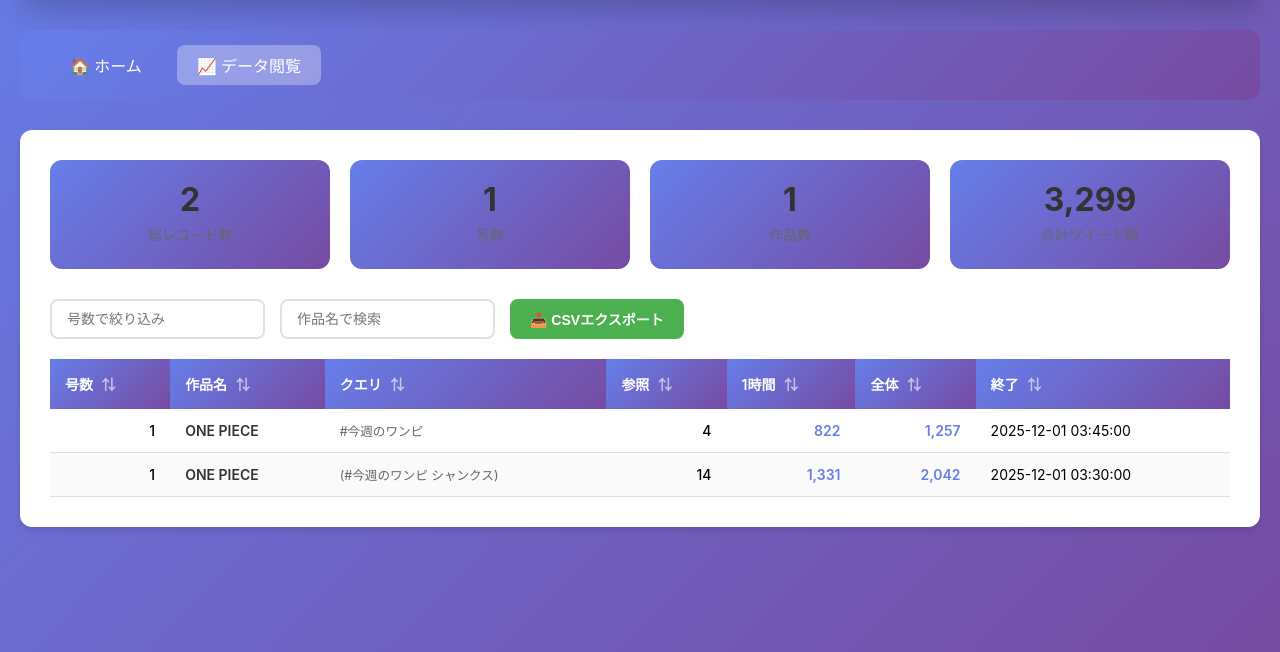
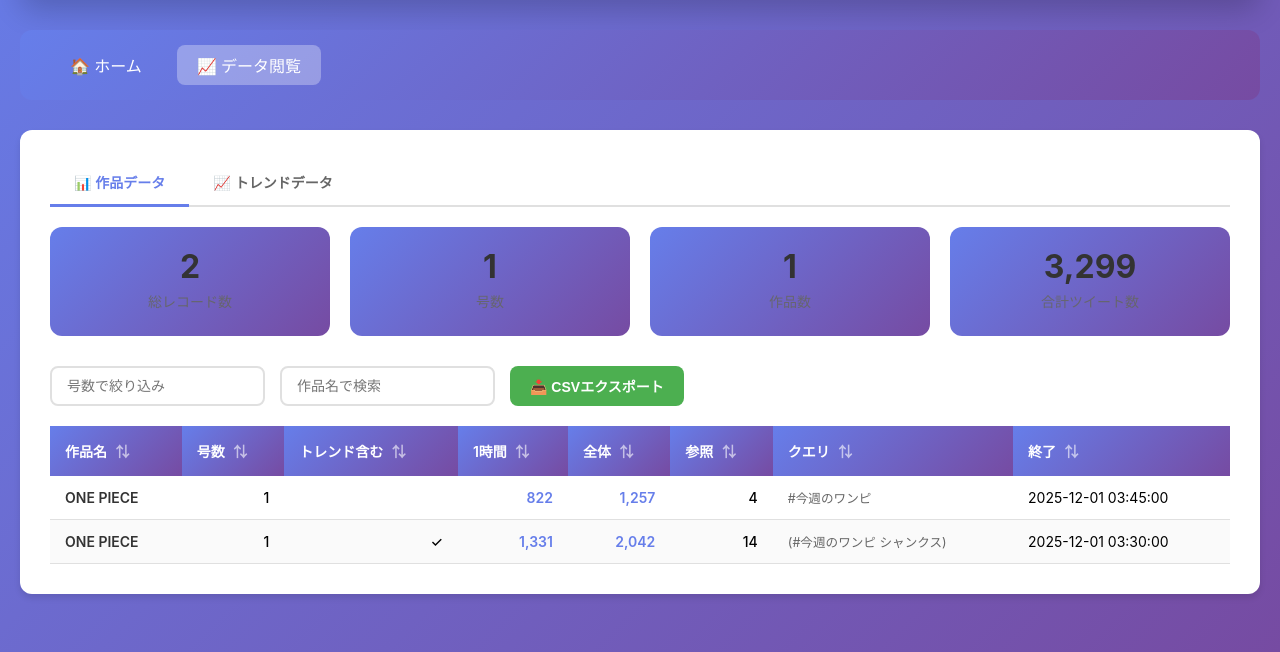
Before and after one commit to shima-ui/JumpData, a Flask app: page /data in a window 1280 px wide. Shown: the part 148-800 px from the top of the page. Run offline with Flask 3, Linux system fonts and the light colour scheme.

Commit message:
feat: トレンドデータ取得APIの追加とデータビュータブの実装

```diff
--- a/app.py
+++ b/app.py
@@ -330,6 +330,35 @@ def get_summary_data():
         print(f"Error loading CSV data: {error_detail}")
         return jsonify({"error": f"データの読み込みに失敗しました: {str(e)}"}), 500
 
+@app.route('/api/get_trend_data')
+def get_trend_data():
+    """保存されたトレンドデータを取得"""
+    try:
+        csv_filename = 'yahoo_trend_analysis_summary.csv'
+        if not os.path.exists(csv_filename):
+            return jsonify({"data": [], "columns": []})
+
+        df = pd.read_csv(csv_filename, encoding='utf-8-sig')
+
+        # DataFrameをJSON形式に変換
+        data = df.to_dict('records')
+
+        # NumPy/Pandasのデータ型を変換
+        serializable_data = []
+        for row in data:
+            serializable_row = {k: convert_to_serializable(v) for k, v in row.items()}
+            serializable_data.append(serializable_row)
+
+        return jsonify({
+            "data": serializable_data,
+            "columns": list(df.columns)
+        })
+    except Exception as e:
+        import traceback
+        error_detail = traceback.format_exc()
+        print(f"Error loading trend CSV data: {error_detail}")
+        return jsonify({"error": f"トレンドデータの読み込みに失敗しました: {str(e)}"}), 500
+
 def build_query_from_list(query_list):
     """クエリ要素のリストからクエリ文字列を作成"""
     if not query_list or len(query_list) == 0:
@@ -615,25 +644,31 @@ def save_to_csv():
 
         if trend_words_data:
             # トレンドワードのマッピングを作成（作品名をキーとする）
-            trend_map = {t['workName']: {'word': t['word'], 'rank': t.get('rank', '')} for t in trend_words_data if t.get('word', '').strip()}
+            trend_map = {}
+            for t in trend_words_data:
+                if t.get('word', '').strip() and t.get('workName', '').strip():
+                    trend_map[t['workName']] = {'word': t['word'], 'rank': t.get('rank', '')}
 
             # トレンドワードの新しいデータを準備
             trend_new_rows = []
+
+            # 作品に紐づいたトレンドワード情報を保存（withTrendWord=Trueの結果から）
             for result in analysis_results:
-                # isTrendがTrueのものだけを処理
-                if result.get('isTrend', False):
+                if result.get('withTrendWord', False) and not result.get('isTrend', False):
                     work_name = result['作品名']
+                    trend_words_list = result.get('trendWords', [])
+
+                    # 対応するトレンド情報を取得
                     trend_info = trend_map.get(work_name, {})
+                    trend_word = '+'.join(trend_words_list) if trend_words_list else trend_info.get('word', '')
 
-                    # トレンドワードが空でない場合のみ追加
-                    trend_word = trend_info.get('word', '').strip()
                     if not trend_word:
                         continue
 
                     trend_new_row = {
                         '号数': issue_number,
+                        '作品名': work_name,
                         'トレンドワード': trend_word,
-                        '作品名': work_name,
                         '順位': trend_info.get('rank', ''),
                         '参照': result['参照カウント'] if result['参照カウント'] is not None else 0,
                         '1時間': result['1時間集計'] if result['1時間集計'] is not None else 0,
@@ -649,24 +684,23 @@ def save_to_csv():
                 if os.path.exists(trend_csv_filename) and os.path.getsize(trend_csv_filename) > 0:
                     try:
                         df_trend_existing = pd.read_csv(trend_csv_filename, encoding='utf-8-sig')
-                        # 同じ号数とトレンドワード、作品名の組み合わせがあれば削除（更新）
-                        if 'トレンドワード' in df_trend_existing.columns and '作品名' in df_trend_existing.columns:
+                        # 同じ号数と作品名の組み合わせがあれば削除（更新）
+                        if '作品名' in df_trend_existing.columns:
+                            keys_to_remove = df_trend_new[['号数', '作品名']].apply(tuple, axis=1).tolist()
                             df_trend_existing = df_trend_existing[
-                                ~((df_trend_existing['号数'] == issue_number) &
-                                  (df_trend_existing['トレンドワード'].isin(df_trend_new['トレンドワード'])) &
-                                  (df_trend_existing['作品名'].isin(df_trend_new['作品名'])))
+                                ~df_trend_existing[['号数', '作品名']].apply(tuple, axis=1).isin(keys_to_remove)
                             ]
                     except Exception as e:
                         print(f"Warning: Could not read existing trend CSV, creating new one: {e}")
-                        df_trend_existing = pd.DataFrame(columns=['号数', 'トレンドワード', '作品名', '順位', '参照', '1時間', '全体', '終了'])
+                        df_trend_existing = pd.DataFrame(columns=['号数', '作品名', 'トレンドワード', '順位', '参照', '1時間', '全体', '終了'])
                 else:
-                    df_trend_existing = pd.DataFrame(columns=['号数', 'トレンドワード', '作品名', '順位', '参照', '1時間', '全体', '終了'])
+                    df_trend_existing = pd.DataFrame(columns=['号数', '作品名', 'トレンドワード', '順位', '参照', '1時間', '全体', '終了'])
 
                 # 新しいデータを追加
                 df_trend_combined = pd.concat([df_trend_existing, df_trend_new], ignore_index=True)
 
-                # 号数でソート
-                df_trend_combined = df_trend_combined.sort_values(by=['号数', '作品名', 'トレンドワード'], ascending=[True, True, True])
+                # 号数、作品名でソート
+                df_trend_combined = df_trend_combined.sort_values(by=['号数', '作品名'], ascending=[True, True])
 
                 # CSVに保存
                 df_trend_combined.to_csv(trend_csv_filename, index=False, encoding='utf-8-sig')
--- a/templates/data_viewer.html
+++ b/templates/data_viewer.html
@@ -189,6 +189,35 @@
         .sort-icon:hover {
             opacity: 1;
         }
+
+        .data-tabs {
+            display: flex;
+            gap: 0;
+            margin-bottom: 20px;
+            border-bottom: 2px solid #e0e0e0;
+        }
+
+        .data-tab {
+            padding: 12px 24px;
+            background: transparent;
+            border: none;
+            cursor: pointer;
+            font-size: 14px;
+            font-weight: 600;
+            color: #666;
+            transition: all 0.3s ease;
+            border-bottom: 3px solid transparent;
+            margin-bottom: -2px;
+        }
+
+        .data-tab:hover {
+            color: #667eea;
+        }
+
+        .data-tab.active {
+            color: #667eea;
+            border-bottom-color: #667eea;
+        }
     </style>
 </head>
 <body>
@@ -203,6 +232,11 @@
         </div>
 
         <div class="data-container">
+            <div class="data-tabs">
+                <button class="data-tab active" id="tabWork" onclick="switchTab('work')">📊 作品データ</button>
+                <button class="data-tab" id="tabTrend" onclick="switchTab('trend')">📈 トレンドデータ</button>
+            </div>
+
             <div class="stats-grid" id="statsGrid">
                 <!-- 統計情報が動的に追加されます -->
             </div>
@@ -224,6 +258,8 @@
         let filteredData = [];
         let sortColumn = null;
         let sortDirection = 'asc';
+        let currentTab = 'work'; // 'work' または 'trend'
+        let currentColumns = [];
 
         // ページ読み込み時にデータを取得
         window.addEventListener('DOMContentLoaded', loadData);
@@ -237,9 +273,28 @@
             workFilter.addEventListener('input', applyFilters);
         });
 
+        function switchTab(tab) {
+            currentTab = tab;
+            sortColumn = null;
+            sortDirection = 'asc';
+
+            // タブのアクティブ状態を更新
+            document.getElementById('tabWork').classList.toggle('active', tab === 'work');
+            document.getElementById('tabTrend').classList.toggle('active', tab === 'trend');
+
+            // フィルターをリセット
+            document.getElementById('issueFilter').value = '';
+            document.getElementById('workFilter').value = '';
+
+            loadData();
+        }
+
         async function loadData() {
             try {
-                const response = await fetch('/api/get_summary_data');
+                document.getElementById('tableContainer').innerHTML = '<div class="loading">データを読み込み中...</div>';
+
+                const endpoint = currentTab === 'work' ? '/api/get_summary_data' : '/api/get_trend_data';
+                const response = await fetch(endpoint);
                 const result = await response.json();
 
                 if (!response.ok) {
@@ -249,6 +304,13 @@
                 allData = result.data;
                 filteredData = [...allData];
 
+                // カラム順を設定
+                if (currentTab === 'work') {
+                    currentColumns = ['作品名', '号数', 'トレンド含む', '1時間', '全体', '参照', 'クエリ', '終了'];
+                } else {
+                    currentColumns = ['作品名', '号数', 'トレンドワード', '順位', '1時間', '全体', '参照', '終了'];
+                }
+
                 renderStats();
                 renderTable();
             } catch (error) {
@@ -257,11 +319,17 @@
                         ❌ ${error.message}
                     </div>
                 `;
+                document.getElementById('statsGrid').innerHTML = '';
             }
         }
 
         function renderStats() {
             const statsGrid = document.getElementById('statsGrid');
+
+            if (allData.length === 0) {
+                statsGrid.innerHTML = '';
+                return;
+            }
 
             // 統計情報を計算
             const totalRecords = allData.length;
@@ -269,6 +337,7 @@
             const uniqueWorks = new Set(allData.map(d => d['作品名'])).size;
             const totalTweets = allData.reduce((sum, d) => sum + (d['全体'] || 0), 0);
 
+            if (currentTab === 'work') {
                 statsGrid.innerHTML = `
                     <div class="stat-card">
                         <div class="stat-value">${totalRecords}</div>
@@ -287,6 +356,27 @@
                         <div class="stat-label">合計ツイート数</div>
                     </div>
                 `;
+            } else {
+                const uniqueTrends = new Set(allData.map(d => d['トレンドワード'])).size;
+                statsGrid.innerHTML = `
+                    <div class="stat-card">
+                        <div class="stat-value">${totalRecords}</div>
+                        <div class="stat-label">総レコード数</div>
+                    </div>
+                    <div class="stat-card">
+                        <div class="stat-value">${uniqueIssues}</div>
+                        <div class="stat-label">号数</div>
+                    </div>
+                    <div class="stat-card">
+                        <div class="stat-value">${uniqueTrends}</div>
+                        <div class="stat-label">トレンドワード数</div>
+                    </div>
+                    <div class="stat-card">
+                        <div class="stat-value">${totalTweets.toLocaleString()}</div>
+                        <div class="stat-label">合計ツイート数</div>
+                    </div>
+                `;
+            }
         }
 
         function applyFilters() {
@@ -341,7 +431,8 @@
                 return;
             }
 
-            const columns = ['号数', '作品名', 'クエリ', '参照', '1時間', '全体', '終了'];
+            // currentColumnsを使用
+            const columns = currentColumns;
 
             let tableHTML = '<table class="data-table"><thead><tr>';
 
@@ -359,13 +450,34 @@
 
             filteredData.forEach(row => {
                 tableHTML += '<tr>';
-                tableHTML += `<td class="number-cell">${row['号数'] || ''}</td>`;
-                tableHTML += `<td class="work-name-cell">${row['作品名'] || ''}</td>`;
-                tableHTML += `<td class="query-cell" title="${row['クエリ'] || ''}">${row['クエリ'] || ''}</td>`;
-                tableHTML += `<td class="number-cell">${row['参照'] !== null && row['参照'] !== undefined ? Math.round(row['参照']) : 'N/A'}</td>`;
-                tableHTML += `<td class="number-cell highlight-number">${row['1時間'] !== null && row['1時間'] !== undefined ? Math.round(row['1時間']).toLocaleString() : 'N/A'}</td>`;
-                tableHTML += `<td class="number-cell highlight-number">${row['全体'] !== null && row['全体'] !== undefined ? Math.round(row['全体']).toLocaleString() : 'N/A'}</td>`;
-                tableHTML += `<td>${row['終了'] || ''}</td>`;
+                columns.forEach(col => {
+                    let value = row[col];
+                    let cellClass = '';
+                    let displayValue = '';
+
+                    if (value === null || value === undefined) {
+                        displayValue = 'N/A';
+                    } else if (typeof value === 'number') {
+                        cellClass = 'number-cell';
+                        if (col === '1時間' || col === '全体' || col === '順位') {
+                            cellClass += ' highlight-number';
+                        }
+                        displayValue = Math.round(value).toLocaleString();
+                    } else if (typeof value === 'boolean') {
+                        displayValue = value ? '✓' : '';
+                        cellClass = 'number-cell';
+                    } else if (col === '作品名') {
+                        cellClass = 'work-name-cell';
+                        displayValue = value;
+                    } else if (col === 'クエリ' || col === 'トレンドワード') {
+                        cellClass = 'query-cell';
+                        displayValue = `<span title="${value}">${value}</span>`;
+                    } else {
+                        displayValue = value;
+                    }
+
+                    tableHTML += `<td class="${cellClass}">${displayValue}</td>`;
+                });
                 tableHTML += '</tr>';
             });
 
@@ -375,7 +487,8 @@
         }
 
         function exportToCSV() {
-            const columns = ['号数', '作品名', 'クエリ', '参照', '1時間', '全体', '終了'];
+            // currentColumnsを使用
+            const columns = currentColumns;
 
             // CSVヘッダー
             let csv = columns.join(',') + '\n';
@@ -403,8 +516,12 @@
             const link = document.createElement('a');
             const url = URL.createObjectURL(blob);
 
+            const filename = currentTab === 'work'
+                ? `yahoo_word_analysis_summary_${new Date().getTime()}.csv`
+                : `yahoo_trend_analysis_summary_${new Date().getTime()}.csv`;
+
             link.setAttribute('href', url);
-            link.setAttribute('download', `yahoo_word_analysis_summary_${new Date().getTime()}.csv`);
+            link.setAttribute('download', filename);
             link.style.visibility = 'hidden';
             document.body.appendChild(link);
             link.click();
--- a/yahoo_trend_analysis_summary.csv
+++ b/yahoo_trend_analysis_summary.csv
@@ -1 +1,2 @@
 号数,トレンドワード,作品名,順位,参照,1時間,全体,終了
+1,シャンクス,ONE PIECE,1,14.0,1331,2042,2025-12-01 03:30:00
```
Lines whose indentation alone changed are shown as unchanged.
